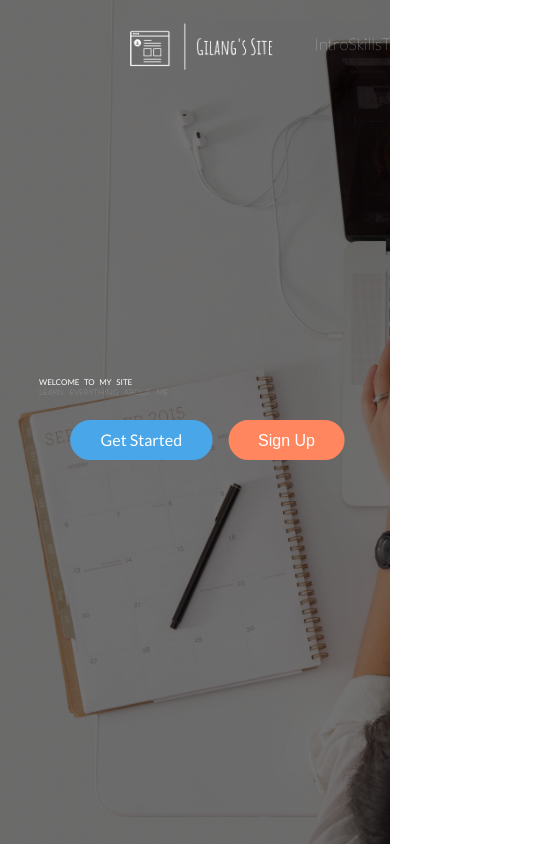
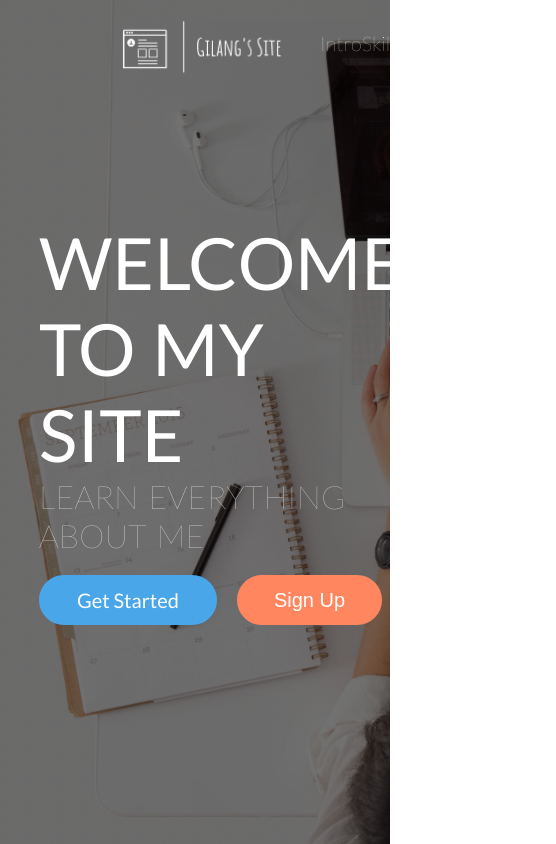
Before and after one commit to YoungSavage21/Homepage-Project-Improved, a plain HTML site: page Homepage Project Improved/index.html in a window 390 px wide. Shown: the top 844 px of the page, 556 px wide, since content can reach past the window. Drawn offline with Linux system fonts and the light colour scheme.

Commit message:
Add files via upload

```diff
--- a/Homepage Project Improved/style.css
+++ b/Homepage Project Improved/style.css
@@ -129,23 +129,6 @@ nav img {
 
 }
 
-/* THIS IS MEDIA QUERY FOR HEADER/NAVBAR  */
-@media (max-width: 900px){
-    .header1 h1{
-        font-size: 0.5em;
-        text-align: center;
-    }
-    .header1 h3{
-        font-size: 0.5em;
-        text-align: center;
-    }
-    nav, .navbar {
-     transform: scale(0.9);
-    }
-    #button{
-        transform: scale(0.8);
-    }
-}
 
 /* THIS IS THE MODAL */
 .modal-overlay{
```
